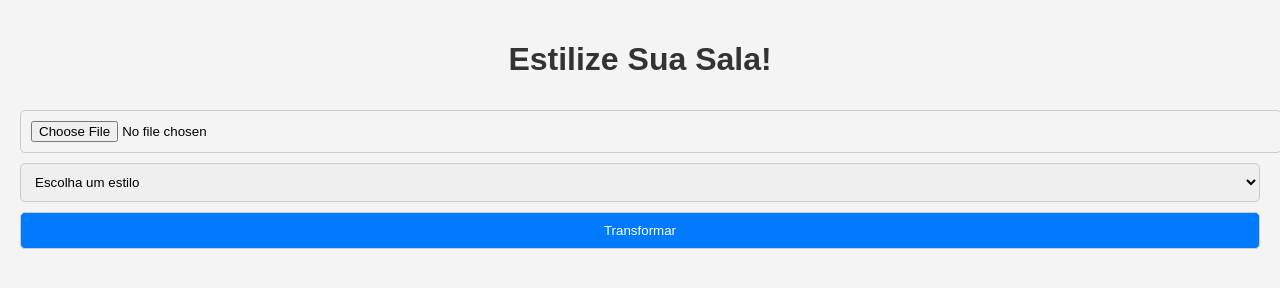
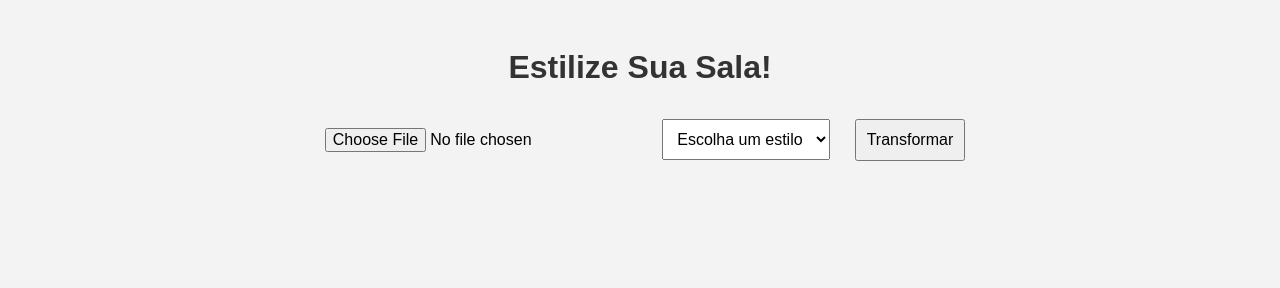
Before and after one commit to 2010-crypto/wome, a plain HTML site: page index.html in a window 1280 px wide. Drawn offline with Linux system fonts and the light colour scheme.

Commit message:
style.css

```diff
--- a/style.css
+++ b/style.css
@@ -1,57 +1,25 @@
 body {
   font-family: Arial, sans-serif;
-  background: #f4f4f4;
-  margin: 0;
+  text-align: center;
   padding: 20px;
+  background-color: #f3f3f3;
 }
 
-.container {
-  max-width: 600px;
-  margin: auto;
-  background: white;
-  padding: 30px;
-  border-radius: 8px;
-  box-shadow: 0 0 10px rgba(0,0,0,0.1);
-}
-
-h1, h2 {
-  text-align: center;
+h1 {
   color: #333;
 }
 
-label {
-  display: block;
-  margin-top: 20px;
-  font-weight: bold;
+form {
+  margin: 20px 0;
 }
 
 input, select, button {
-  width: 100%;
+  margin: 10px;
   padding: 10px;
-  margin-top: 10px;
-  border-radius: 5px;
-  border: 1px solid #ccc;
+  font-size: 16px;
 }
 
-button {
-  background-color: #007bff;
-  color: white;
-  cursor: pointer;
-  transition: background 0.3s;
+#result img {
+  margin-top: 20px;
+  max-width: 100%;
 }
-
-button:hover {
-  background-color: #0056b3;
-}
-
-.image-area {
-  margin-top: 30px;
-  text-align: center;
-}
-
-#result-image {
-  max-width: 100%;
-  margin-top: 15px;
-  border: 2px solid #ccc;
-  border-radius: 10px;
-}
```
